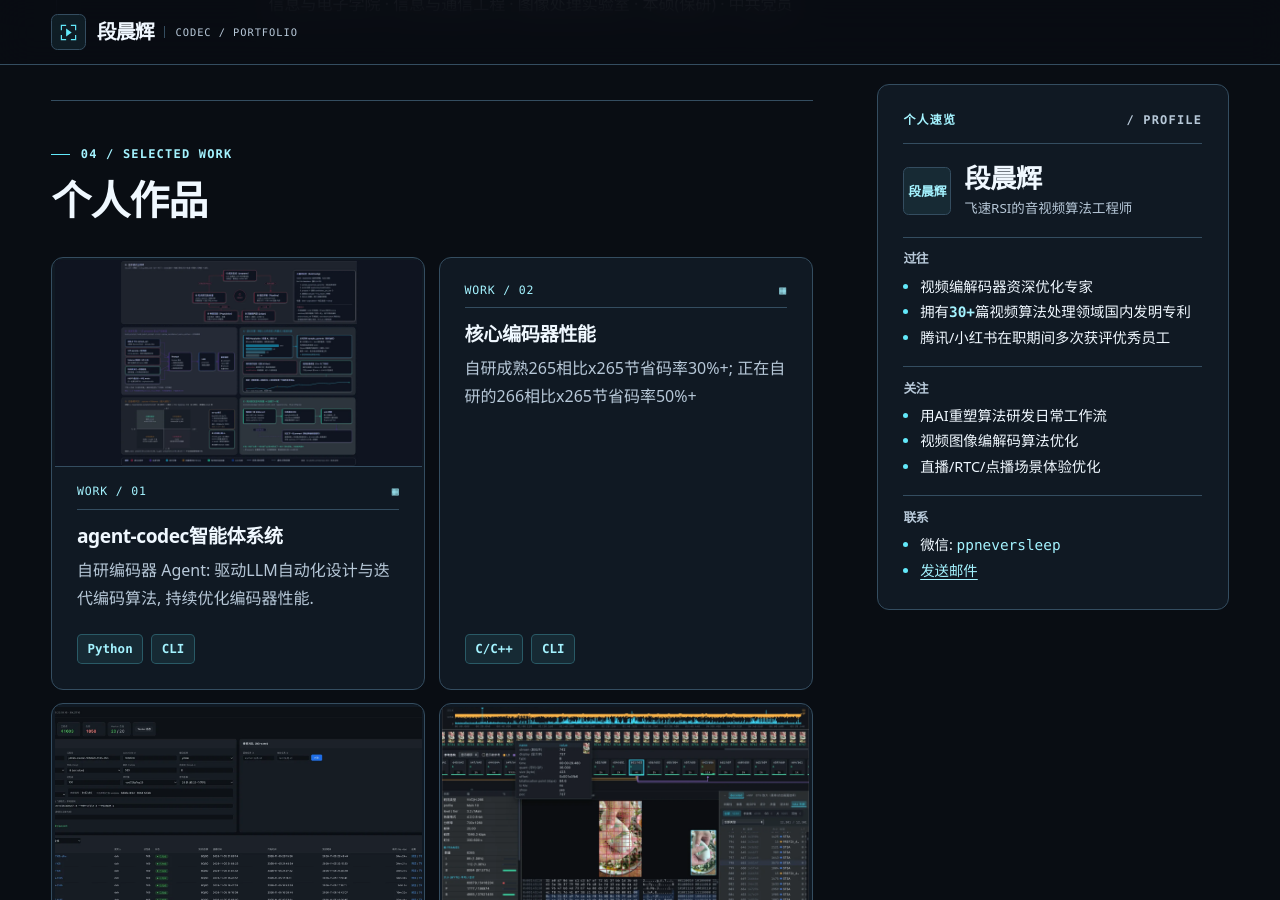
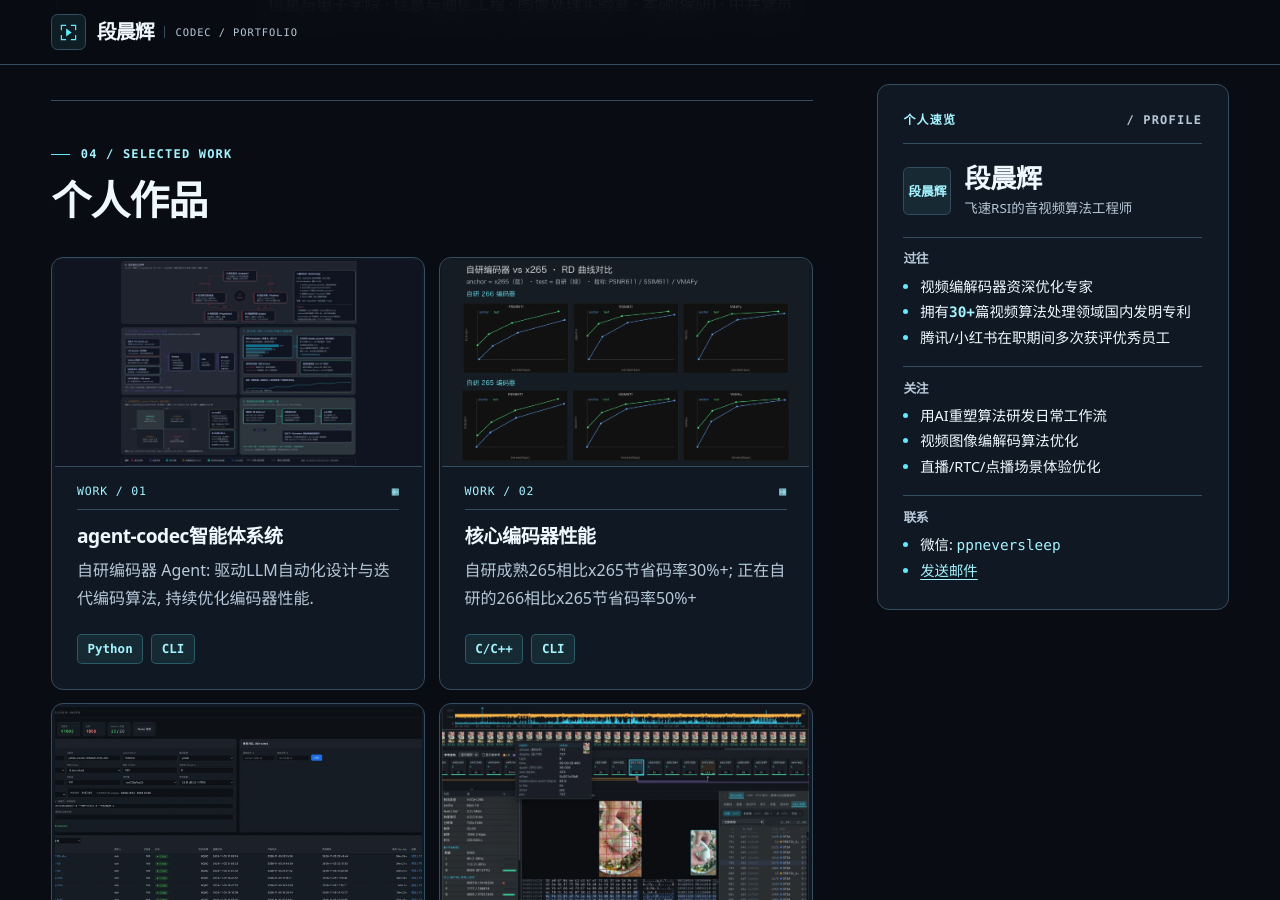
Before and after one commit to bitchenhui/bitchenhui.github.io, a Jekyll site: the page built from index.html, in a window 1280 px wide and 900 px high, scrolled down 2415 px. Built offline with Jekyll 4.4.1, drawn with Linux system fonts in a browser that asks for light colours.

Commit message:
feat: add merged RD-curve comparison cover for encoder performance

```diff
--- a/_data/projects.yml
+++ b/_data/projects.yml
@@ -22,7 +22,7 @@
   stack:
     - C/C++
     - CLI
-  cover: ""
+  cover: "/assets/img/works/encoder-rd-curves.webp"
   project_url: ""
   repository_url: ""
 
```
Also changed, not shown: assets/img/works/encoder-rd-curves.webp (added).
